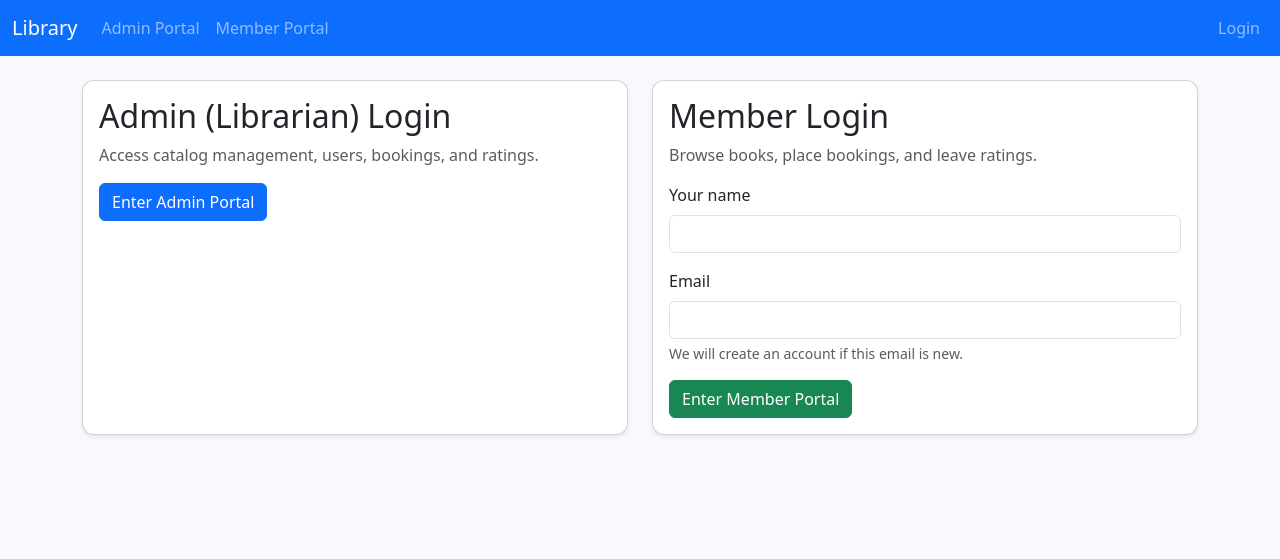
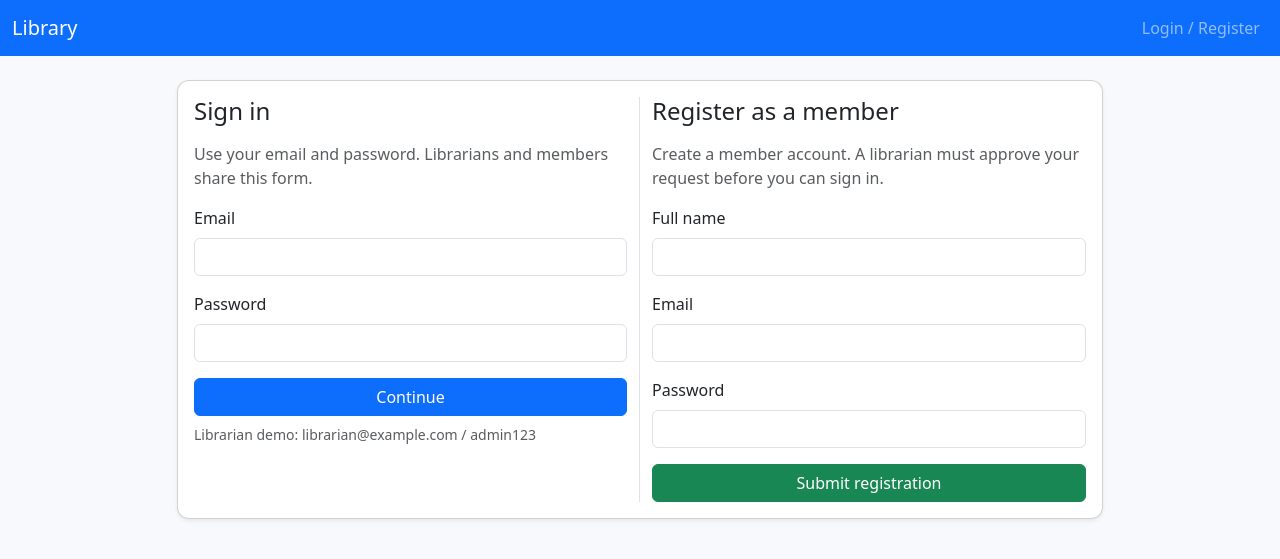
Before and after one commit to Aawaiz-Soomro/LibraDB, a Flask app: page /login in a window 1280 px wide. Shown: the top 559 px of the page. Run offline with Flask 3, Linux system fonts and the light colour scheme.

Commit message:
Refactor login and registration flow; enhance user approval process and booking management
- Updated README for clarity on setup and features.
- Refactored user role management in routes to streamline authentication and approval checks.
- Improved login page to consolidate admin and member access with clear registration prompts.
- Enhanced database seeding to ensure unique entries and backfill missing data.
- Added user approval functionality for new member registrations.
- Updated templates to reflect pending approvals for bookings and user registrations.
- Improved member dashboard and booking forms with clearer messaging on approval status.
- Introduced book reviews page for members to view ratings and comments.

```diff
--- a/library_app/routes.py
+++ b/library_app/routes.py
@@ -8,27 +8,46 @@ from .models import Book, Booking, Category, Rating, User
 bp = Blueprint("library", __name__)
 
 
-def current_role() -> str | None:
-    return session.get("role")
-
-
-def current_member() -> User | None:
+def current_user() -> User | None:
     user_id = session.get("user_id")
     if not user_id:
         return None
     return User.query.get(user_id)
 
 
+def current_role() -> str | None:
+    user = current_user()
+    if user:
+        return user.role
+    return None
+
+
+def current_member() -> User | None:
+    user = current_user()
+    if not user or user.role != "member":
+        return None
+    return user
+
+
 def require_role(role: str):
-    if current_role() != role:
+    user = current_user()
+    if not user or user.role != role:
         flash("Please log in to access that portal.", "warning")
         return redirect(url_for("library.login", next=request.path))
+    if not user.approved:
+        session.clear()
+        flash("Your account is awaiting librarian approval.", "warning")
+        return redirect(url_for("library.login"))
     return None
 
 
 @bp.app_context_processor
 def inject_globals():
-    return {"active_role": current_role(), "active_member": current_member()}
+    return {
+        "active_role": current_role(),
+        "active_member": current_member(),
+        "active_user": current_user(),
+    }
 
 
 def get_form_value(field_name: str, cast=str, default=None):
@@ -40,89 +59,85 @@ def get_form_value(field_name: str, cast=str, default=None):
 
 @bp.route("/")
 def index():
-    # Decide what to do based on the current session role
+    # First touch should land on auth; if already signed in, route to the right portal.
     role = current_role()
 
-    if role == "admin":
-        # Admin (librarian) goes to the admin dashboard
+    if role == "librarian":
         return redirect(url_for("library.admin_portal"))
     if role == "member":
-        # Members go to the member dashboard
         return redirect(url_for("library.member_portal"))
 
-    # No role set -> show public landing / stats page
-    book_count = Book.query.count()
-    user_count = User.query.count()
-    booking_count = Booking.query.count()
-    rating_count = Rating.query.count()
-
-    recent_books = Book.query.order_by(Book.created_at.desc()).limit(5)
-    top_rated = Book.query.all()
-    top_rated.sort(key=lambda b: b.average_rating(), reverse=True)
-
-    return render_template(
-        "index.html",
-        book_count=book_count,
-        user_count=user_count,
-        booking_count=booking_count,
-        rating_count=rating_count,
-        recent_books=recent_books,
-        top_rated=top_rated[:5],
-    )
+    return redirect(url_for("library.login"))
 
 
 @bp.route("/login", methods=["GET", "POST"])
 def login():
-    users = User.query.order_by(User.name).all()
+    if request.method == "POST":
+        action = request.form.get("action", "login")
 
-    if request.method == "POST":
-        role = request.form.get("role")
-
-        if role == "admin":
-            session.clear()
-            session["role"] = "admin"
-            flash("Logged in as Librarian.", "success")
-            next_page = request.args.get("next")
-            return redirect(next_page or url_for("library.admin_portal"))
-
-        if role == "member":
+        if action == "register":
             name = get_form_value("name")
             email = get_form_value("email")
-            if not name or not email:
-                flash("Please provide your name and email to continue.", "warning")
+            password = get_form_value("password")
+            if not all([name, email, password]):
+                flash("Please provide name, email, and password to register.", "warning")
                 return redirect(url_for("library.login"))
 
-            member = User.query.filter_by(email=email).first()
-            if not member:
-                member = User(name=name, email=email)
-                db.session.add(member)
-                db.session.commit()
+            existing_user = User.query.filter_by(email=email).first()
+            if existing_user:
+                flash("An account with that email already exists. Please log in.", "info")
+                return redirect(url_for("library.login"))
 
-            session.clear()
-            session["role"] = "member"
-            session["user_id"] = member.id
-            flash("Signed in to the Member portal.", "success")
-            next_page = request.args.get("next")
-            return redirect(next_page or url_for("library.member_portal"))
+            user = User(name=name, email=email, role="member", approved=False)
+            user.set_password(password)
+            db.session.add(user)
+            db.session.commit()
+            flash("Registration submitted. A librarian must approve your account.", "success")
+            return redirect(url_for("library.login"))
 
-        flash("Select a portal to continue.", "warning")
+        email = get_form_value("email")
+        password = get_form_value("password")
 
-    return render_template("auth/login.html", users=users)
+        if not email or not password:
+            flash("Enter both email and password to sign in.", "warning")
+            return redirect(url_for("library.login"))
+
+        user = User.query.filter_by(email=email).first()
+        if not user or not user.check_password(password):
+            flash("Invalid credentials. Please try again.", "danger")
+            return redirect(url_for("library.login"))
+
+        if not user.approved:
+            flash("Your account is awaiting librarian approval.", "warning")
+            return redirect(url_for("library.login"))
+
+        session.clear()
+        session["role"] = user.role
+        session["user_id"] = user.id
+        flash("Welcome back!", "success")
+        next_page = request.args.get("next")
+        if user.role == "librarian":
+            return redirect(next_page or url_for("library.admin_portal"))
+        return redirect(next_page or url_for("library.member_portal"))
+
+    return render_template("auth/login.html")
 
 
 @bp.route("/logout")
 def logout():
     session.clear()
     flash("You have been logged out.", "info")
-    return redirect(url_for("library.index"))
+    return redirect(url_for("library.login"))
 
 
 @bp.route("/admin")
 def admin_portal():
-    redirect_response = require_role("admin")
+    redirect_response = require_role("librarian")
     if redirect_response:
         return redirect_response
 
+    pending_users = User.query.filter_by(role="member", approved=False).count()
+    pending_bookings = Booking.query.filter_by(approved=False).count()
     book_count = Book.query.count()
     user_count = User.query.count()
     booking_count = Booking.query.count()
@@ -130,7 +145,7 @@ def admin_portal():
 
     recent_books = Book.query.order_by(Book.created_at.desc()).limit(5)
     active_bookings = (
-        Booking.query.filter_by(returned=False)
+        Booking.query.filter_by(returned=False, approved=True)
         .order_by(Booking.start_date.desc())
         .limit(5)
     )
@@ -143,6 +158,8 @@ def admin_portal():
         rating_count=rating_count,
         recent_books=recent_books,
         active_bookings=active_bookings,
+        pending_users=pending_users,
+        pending_bookings=pending_bookings,
     )
 
 
@@ -428,6 +445,27 @@ def delete_user(user_id: int):
     return redirect(url_for("library.users"))
 
 
+@bp.route("/users/<int:user_id>/approve", methods=["POST"])
+def approve_user(user_id: int):
+    redirect_response = require_role("librarian")
+    if redirect_response:
+        return redirect_response
+
+    user = User.query.get_or_404(user_id)
+    if user.role != "member":
+        flash("Only member accounts require approval.", "info")
+        return redirect(url_for("library.users"))
+
+    if user.approved:
+        flash("User already approved.", "info")
+        return redirect(url_for("library.users"))
+
+    user.approved = True
+    db.session.commit()
+    flash(f"{user.name} approved.", "success")
+    return redirect(url_for("library.users"))
+
+
 @bp.route("/bookings")
 def bookings():
     redirect_response = require_role("librarian")
@@ -444,7 +482,7 @@ def create_booking():
     if redirect_response:
         return redirect_response
 
-    users = User.query.all()
+    users = User.query.filter_by(role="member", approved=True).order_by(User.name).all()
     books = Book.query.all()
 
     if request.method == "POST":
@@ -454,8 +492,14 @@ def create_booking():
             flash("No copies available for that book.", "warning")
             return redirect(url_for("library.create_booking"))
 
+        user_id = get_form_value("user_id", int)
+        member = User.query.get_or_404(user_id)
+        if member.role != "member" or not member.approved:
+            flash("Select an approved member account.", "warning")
+            return redirect(url_for("library.create_booking"))
+
         booking = Booking(
-            user_id=get_form_value("user_id", int),
+            user_id=user_id,
             book_id=book_id,
             start_date=get_form_value("start_date", lambda v: date.fromisoformat(v)),
             end_date=get_form_value("end_date", lambda v: date.fromisoformat(v)),
@@ -482,6 +526,28 @@ def return_booking(booking_id: int):
         booking.book.copies_available += 1
         db.session.commit()
         flash("Book returned", "success")
+    return redirect(url_for("library.bookings"))
+
+
+@bp.route("/bookings/<int:booking_id>/approve", methods=["POST"])
+def approve_booking(booking_id: int):
+    redirect_response = require_role("librarian")
+    if redirect_response:
+        return redirect_response
+
+    booking = Booking.query.get_or_404(booking_id)
+    if booking.approved:
+        flash("Booking already approved.", "info")
+        return redirect(url_for("library.bookings"))
+
+    if booking.book.copies_available < 1:
+        flash("No copies available to approve this booking.", "warning")
+        return redirect(url_for("library.bookings"))
+
+    booking.approved = True
+    booking.book.copies_available -= 1
+    db.session.commit()
+    flash("Booking approved.", "success")
     return redirect(url_for("library.bookings"))
 
 
@@ -540,6 +606,21 @@ def member_books():
     )
 
 
+@bp.route("/member/books/<int:book_id>/reviews")
+def member_book_reviews(book_id: int):
+    redirect_response = require_role("member")
+    if redirect_response:
+        return redirect_response
+
+    book = Book.query.get_or_404(book_id)
+    ratings = (
+        Rating.query.filter_by(book_id=book.id)
+        .order_by(Rating.created_at.desc())
+        .all()
+    )
+    return render_template("member/book_reviews.html", book=book, ratings=ratings)
+
+
 @bp.route("/member/bookings")
 def member_bookings():
     redirect_response = require_role("member")
@@ -563,27 +644,61 @@ def member_create_booking():
 
     member = current_member()
     books = Book.query.all()
+    selected_book_id = request.args.get("book_id", type=int)
+    today = date.today()
 
     if request.method == "POST":
         book_id = get_form_value("book_id", int)
-        book = Book.query.get_or_404(book_id)
+        start_raw = request.form.get("start_date")
+        end_raw = request.form.get("end_date")
+
+        if not book_id:
+            flash("Select a book to continue.", "warning")
+            return redirect(url_for("library.member_create_booking"))
+
+        book = Book.query.get(book_id)
+        if not book:
+            flash("Selected book was not found.", "danger")
+            return redirect(url_for("library.member_create_booking"))
+
         if book.copies_available < 1:
-            flash("No copies available", "warning")
-            return redirect(url_for("library.member_create_booking"))
+            flash("No copies available right now. Please pick another title.", "warning")
+            return redirect(url_for("library.member_create_booking", book_id=book_id))
+
+        try:
+            start_date = date.fromisoformat(start_raw)
+            end_date = date.fromisoformat(end_raw)
+        except Exception:
+            flash("Provide valid start and end dates.", "warning")
+            return redirect(url_for("library.member_create_booking", book_id=book_id))
+
+        if start_date < today:
+            flash("Start date cannot be in the past.", "warning")
+            return redirect(url_for("library.member_create_booking", book_id=book_id))
+        if end_date < start_date:
+            flash("End date cannot be before the start date.", "warning")
+            return redirect(url_for("library.member_create_booking", book_id=book_id))
 
         booking = Booking(
             user_id=member.id,
             book_id=book_id,
-            start_date=get_form_value("start_date", lambda v: date.fromisoformat(v)),
-            end_date=get_form_value("end_date", lambda v: date.fromisoformat(v)),
+            start_date=start_date,
+            end_date=end_date,
+            approved=False,
         )
-        book.copies_available -= 1
         db.session.add(booking)
         db.session.commit()
-        flash("Booking created", "success")
+        flash("Booking request submitted. A librarian must approve it.", "success")
         return redirect(url_for("library.member_bookings"))
 
-    return render_template("member/booking_form.html", books=books, member=member)
+    return render_template(
+        "member/booking_form.html",
+        books=books,
+        member=member,
+        selected_book_id=selected_book_id,
+        min_date=today.isoformat(),
+        default_end=(today + timedelta(days=7)).isoformat(),
+    )
 
 
 @bp.route("/member/bookings/<int:booking_id>/return", methods=["POST"])
@@ -596,6 +711,10 @@ def member_return_booking(booking_id: int):
     booking = Booking.query.get_or_404(booking_id)
     if booking.user_id != member.id:
         flash("That booking does not belong to you.", "danger")
+        return redirect(url_for("library.member_bookings"))
+
+    if not booking.approved:
+        flash("This booking is still awaiting librarian approval.", "warning")
         return redirect(url_for("library.member_bookings"))
 
     if not booking.returned:
@@ -630,6 +749,7 @@ def member_create_rating():
 
     member = current_member()
     books = Book.query.all()
+    selected_book_id = request.args.get("book_id", type=int)
 
     if request.method == "POST":
         rating = Rating(
@@ -643,4 +763,9 @@ def member_create_rating():
         flash("Thanks for rating!", "success")
         return redirect(url_for("library.member_ratings"))
 
-    return render_template("member/rating_form.html", books=books, member=member)
+    return render_template(
+        "member/rating_form.html",
+        books=books,
+        member=member,
+        selected_book_id=selected_book_id,
+    )
--- a/library_app/templates/admin/dashboard.html
+++ b/library_app/templates/admin/dashboard.html
@@ -22,6 +22,7 @@
       <div class="card-body">
         <p class="text-muted mb-1">Members</p>
         <h3 class="fw-bold">{{ user_count }}</h3>
+        <div class="small text-muted mb-2">{{ pending_users }} pending approval</div>
         <a class="stretched-link" href="{{ url_for('library.users') }}">Manage</a>
       </div>
     </div>
@@ -31,6 +32,7 @@
       <div class="card-body">
         <p class="text-muted mb-1">Bookings</p>
         <h3 class="fw-bold">{{ booking_count }}</h3>
+        <div class="small text-muted mb-2">{{ pending_bookings }} pending approval</div>
         <a class="stretched-link" href="{{ url_for('library.bookings') }}">Manage</a>
       </div>
     </div>
--- a/library_app/templates/auth/login.html
+++ b/library_app/templates/auth/login.html
@@ -1,38 +1,50 @@
 {% extends 'base.html' %}
 {% block content %}
+<div class="row justify-content-center">
+  <div class="col-lg-10">
+    <div class="card shadow-sm">
+      <div class="card-body">
         <div class="row g-4">
-  <div class="col-lg-6">
-    <div class="card shadow-sm h-100">
-      <div class="card-body">
-        <h2 class="card-title">Admin (Librarian) Login</h2>
-        <p class="text-muted">Access catalog management, users, bookings, and ratings.</p>
+          <div class="col-lg-6 border-end">
+            <h2 class="h4 mb-3">Sign in</h2>
+            <p class="text-muted">Use your email and password. Librarians and members share this form.</p>
             <form method="post">
-          <input type="hidden" name="role" value="admin">
-          <button class="btn btn-primary">Enter Admin Portal</button>
+              <input type="hidden" name="action" value="login">
+              <div class="mb-3">
+                <label class="form-label" for="login-email">Email</label>
+                <input type="email" class="form-control" id="login-email" name="email" required autocomplete="username">
+              </div>
+              <div class="mb-3">
+                <label class="form-label" for="login-password">Password</label>
+                <input type="password" class="form-control" id="login-password" name="password" required autocomplete="current-password">
+              </div>
+              <button class="btn btn-primary w-100">Continue</button>
+              <p class="text-muted small mt-2 mb-0">Librarian demo: librarian@example.com / admin123</p>
             </form>
           </div>
-    </div>
-  </div>
           <div class="col-lg-6">
-    <div class="card shadow-sm h-100">
-      <div class="card-body">
-        <h2 class="card-title">Member Login</h2>
-        <p class="text-muted">Browse books, place bookings, and leave ratings.</p>
+            <h2 class="h4 mb-3">Register as a member</h2>
+            <p class="text-muted">Create a member account. A librarian must approve your request before you can sign in.</p>
             <form method="post">
-          <input type="hidden" name="role" value="member">
+              <input type="hidden" name="action" value="register">
               <div class="mb-3">
-            <label class="form-label" for="name">Your name</label>
-            <input type="text" class="form-control" id="name" name="name" required>
+                <label class="form-label" for="register-name">Full name</label>
+                <input type="text" class="form-control" id="register-name" name="name" required>
               </div>
               <div class="mb-3">
-            <label class="form-label" for="email">Email</label>
-            <input type="email" class="form-control" id="email" name="email" required>
-            <div class="form-text">We will create an account if this email is new.</div>
+                <label class="form-label" for="register-email">Email</label>
+                <input type="email" class="form-control" id="register-email" name="email" required autocomplete="email">
               </div>
-          <button class="btn btn-success">Enter Member Portal</button>
+              <div class="mb-3">
+                <label class="form-label" for="register-password">Password</label>
+                <input type="password" class="form-control" id="register-password" name="password" required autocomplete="new-password">
+              </div>
+              <button class="btn btn-success w-100">Submit registration</button>
             </form>
           </div>
         </div>
       </div>
     </div>
+  </div>
+</div>
 {% endblock %}
--- a/library_app/templates/base.html
+++ b/library_app/templates/base.html
@@ -16,28 +16,31 @@
         </button>
         <div class="collapse navbar-collapse" id="navbarNav">
           <ul class="navbar-nav me-auto">
-            <li class="nav-item"><a class="nav-link" href="{{ url_for('library.admin_portal') }}">Admin Portal</a></li>
-            <li class="nav-item"><a class="nav-link" href="{{ url_for('library.member_portal') }}">Member Portal</a></li>
-            {% if active_role == 'admin' %}
+            {% if active_role == 'librarian' %}
+              <li class="nav-item"><a class="nav-link" href="{{ url_for('library.admin_portal') }}">Librarian Portal</a></li>
               <li class="nav-item"><a class="nav-link" href="{{ url_for('library.books') }}">Books</a></li>
               <li class="nav-item"><a class="nav-link" href="{{ url_for('library.users') }}">Users</a></li>
               <li class="nav-item"><a class="nav-link" href="{{ url_for('library.bookings') }}">Bookings</a></li>
               <li class="nav-item"><a class="nav-link" href="{{ url_for('library.ratings') }}">Ratings</a></li>
             {% elif active_role == 'member' %}
+              <li class="nav-item"><a class="nav-link" href="{{ url_for('library.member_portal') }}">Member Portal</a></li>
               <li class="nav-item"><a class="nav-link" href="{{ url_for('library.member_books') }}">Browse Books</a></li>
               <li class="nav-item"><a class="nav-link" href="{{ url_for('library.member_bookings') }}">My Bookings</a></li>
               <li class="nav-item"><a class="nav-link" href="{{ url_for('library.member_ratings') }}">My Ratings</a></li>
             {% endif %}
           </ul>
           <ul class="navbar-nav ms-auto">
-            {% if active_role == 'admin' %}
-              <li class="nav-item"><span class="navbar-text text-white-50">Signed in as Librarian</span></li>
-              <li class="nav-item"><a class="nav-link" href="{{ url_for('library.logout') }}">Logout</a></li>
-            {% elif active_role == 'member' and active_member %}
-              <li class="nav-item"><span class="navbar-text text-white-50">Member: {{ active_member.name }}</span></li>
+            {% if active_user %}
+              <li class="nav-item"><span class="navbar-text text-white-50">
+                {% if active_role == 'librarian' %}
+                  Signed in as Librarian
+                {% else %}
+                  Member: {{ active_member.name }}
+                {% endif %}
+              </span></li>
               <li class="nav-item"><a class="nav-link" href="{{ url_for('library.logout') }}">Logout</a></li>
             {% else %}
-              <li class="nav-item"><a class="nav-link" href="{{ url_for('library.login') }}">Login</a></li>
+              <li class="nav-item"><a class="nav-link" href="{{ url_for('library.login') }}">Login / Register</a></li>
             {% endif %}
           </ul>
         </div>
--- a/library_app/templates/bookings/form.html
+++ b/library_app/templates/bookings/form.html
@@ -5,11 +5,12 @@
     <div class="row g-3">
       <div class="col-md-6">
         <label class="form-label">User</label>
-        <select class="form-select" name="user_id">
+        <select class="form-select" name="user_id" required>
           {% for user in users %}
             <option value="{{ user.id }}">{{ user.name }}</option>
           {% endfor %}
         </select>
+        <div class="form-text">Only approved members can be booked.</div>
       </div>
       <div class="col-md-6">
         <label class="form-label">Book</label>
--- a/library_app/templates/member/rating_form.html
+++ b/library_app/templates/member/rating_form.html
@@ -11,7 +11,7 @@
             <label class="form-label" for="book_id">Book</label>
             <select class="form-select" id="book_id" name="book_id" required>
               {% for book in books %}
-                <option value="{{ book.id }}">{{ book.title }}</option>
+                <option value="{{ book.id }}" {% if selected_book_id == book.id %}selected{% endif %}>{{ book.title }}</option>
               {% endfor %}
             </select>
           </div>
--- a/library_app/templates/users/list.html
+++ b/library_app/templates/users/list.html
@@ -33,6 +33,11 @@
             <td>{{ user.bookings|length }}</td>
             <td>{{ user.ratings|length }}</td>
             <td class="text-end">
+              {% if not user.approved and user.role == 'member' %}
+                <form action="{{ url_for('library.approve_user', user_id=user.id) }}" method="post" class="d-inline">
+                  <button class="btn btn-sm btn-primary">Approve</button>
+                </form>
+              {% endif %}
               <form action="{{ url_for('library.delete_user', user_id=user.id) }}" method="post" class="d-inline">
                 <button class="btn btn-sm btn-outline-danger" onclick="return confirm('Delete user?')">Delete</button>
               </form>
```
Also changed, not shown: library_app/seed.py (+121 -66 lines), library_app/templates/member/book_reviews.html (added, +41 -0 lines), library_app/templates/member/booking_form.html (+4 -4 lines), library_app/templates/member/bookings.html (+5 -3 lines), library_app/templates/member/books.html (+10 -0 lines), library_app/templates/member/dashboard.html (+9 -4 lines), README.md. Lines whose indentation alone changed are shown as unchanged.
